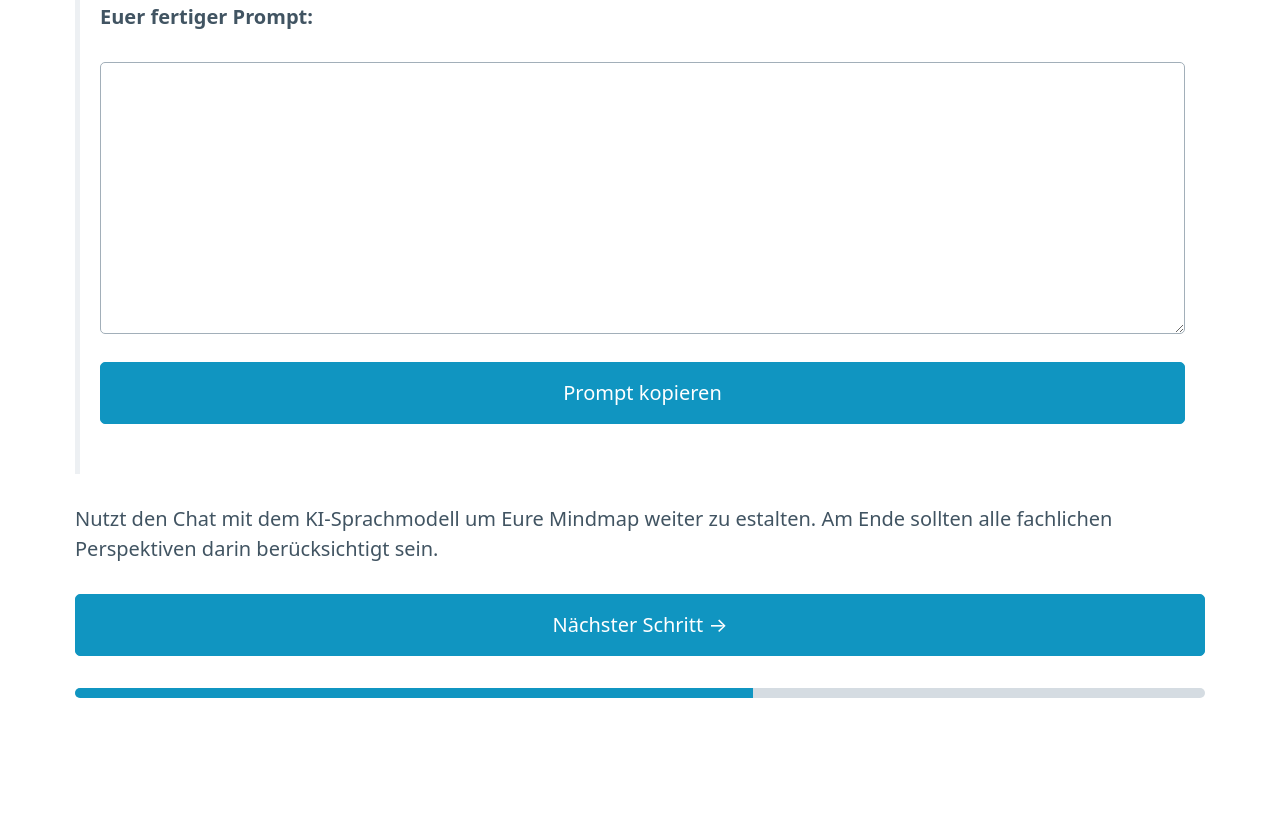
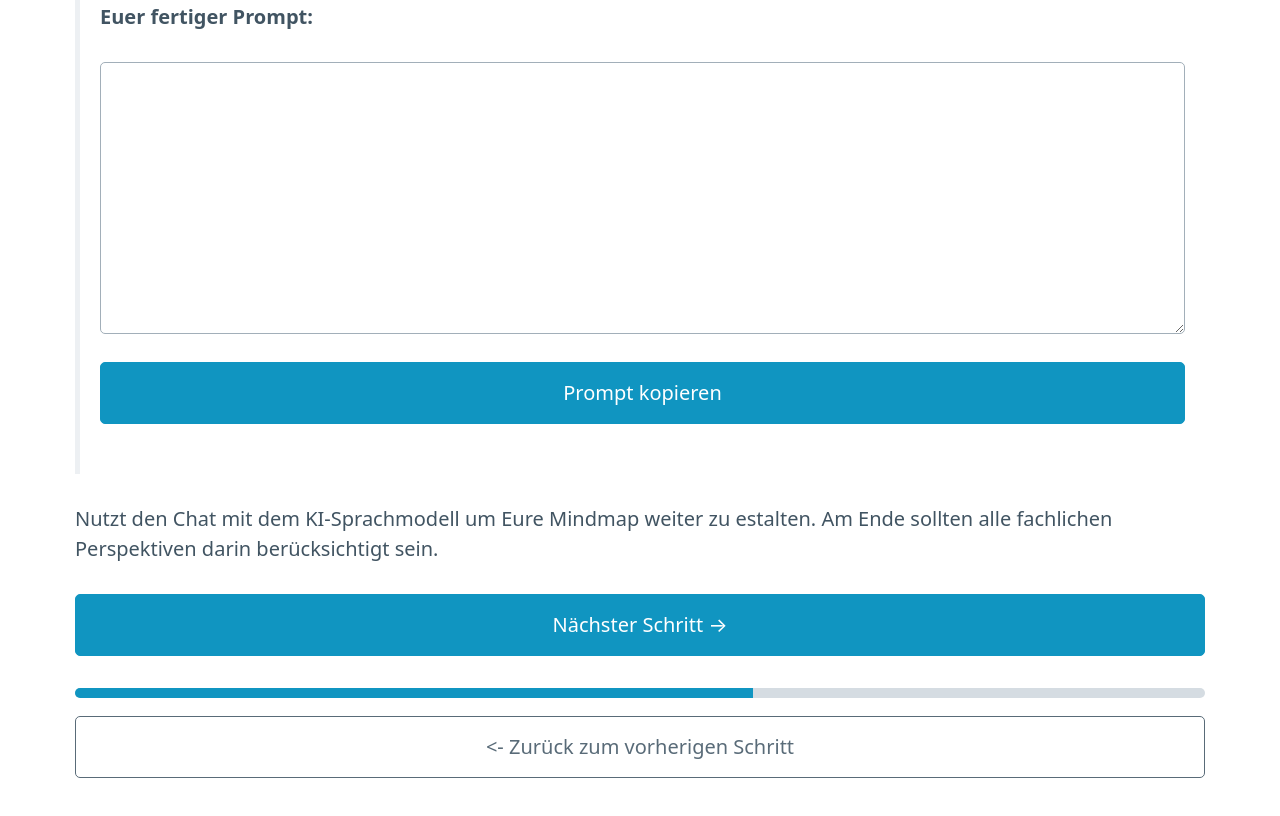
Before and after one commit to eBildungslabor/primarfachtag25, a plain HTML site: page 4.html in a window 1280 px wide. Shown: the part 924-1740 px from the top of the page. Drawn offline with Linux system fonts and the light colour scheme.

Commit message:
Add back navigation button to 4.html

```diff
--- a/4.html
+++ b/4.html
@@ -53,6 +53,8 @@
         <p>Nutzt den Chat mit dem KI-Sprachmodell um Eure Mindmap weiter zu estalten. Am Ende sollten alle fachlichen Perspektiven darin berücksichtigt sein.</p>
         <p><a href="5.html"><button>Nächster Schritt →</button></a></p>
         <progress value="60" max="100"></progress>
+                        <p><a href="3.html"><button class="secondary outline"><- Zurück zum vorherigen Schritt</button></a></p>
+
     </main>
 
     <script>
```
